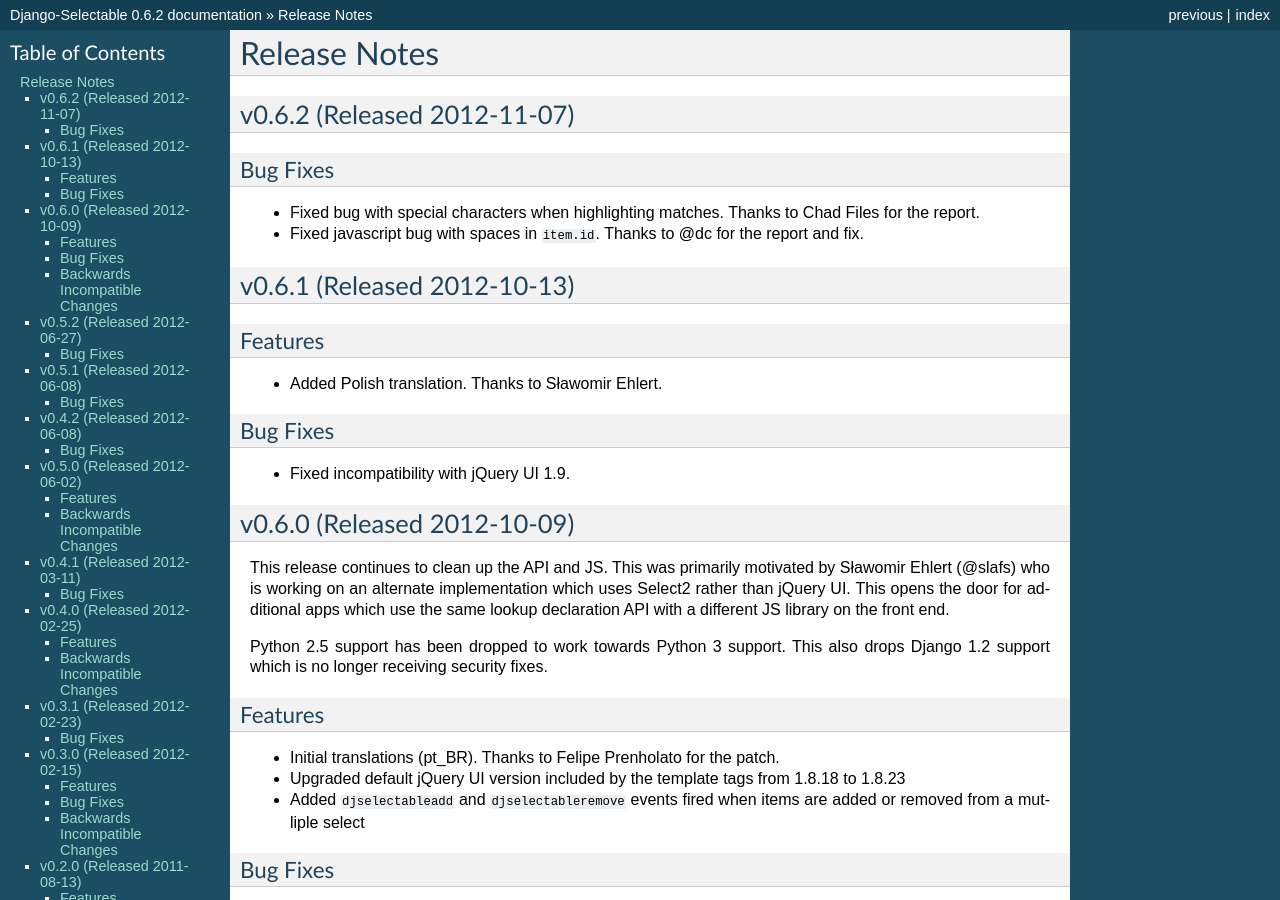
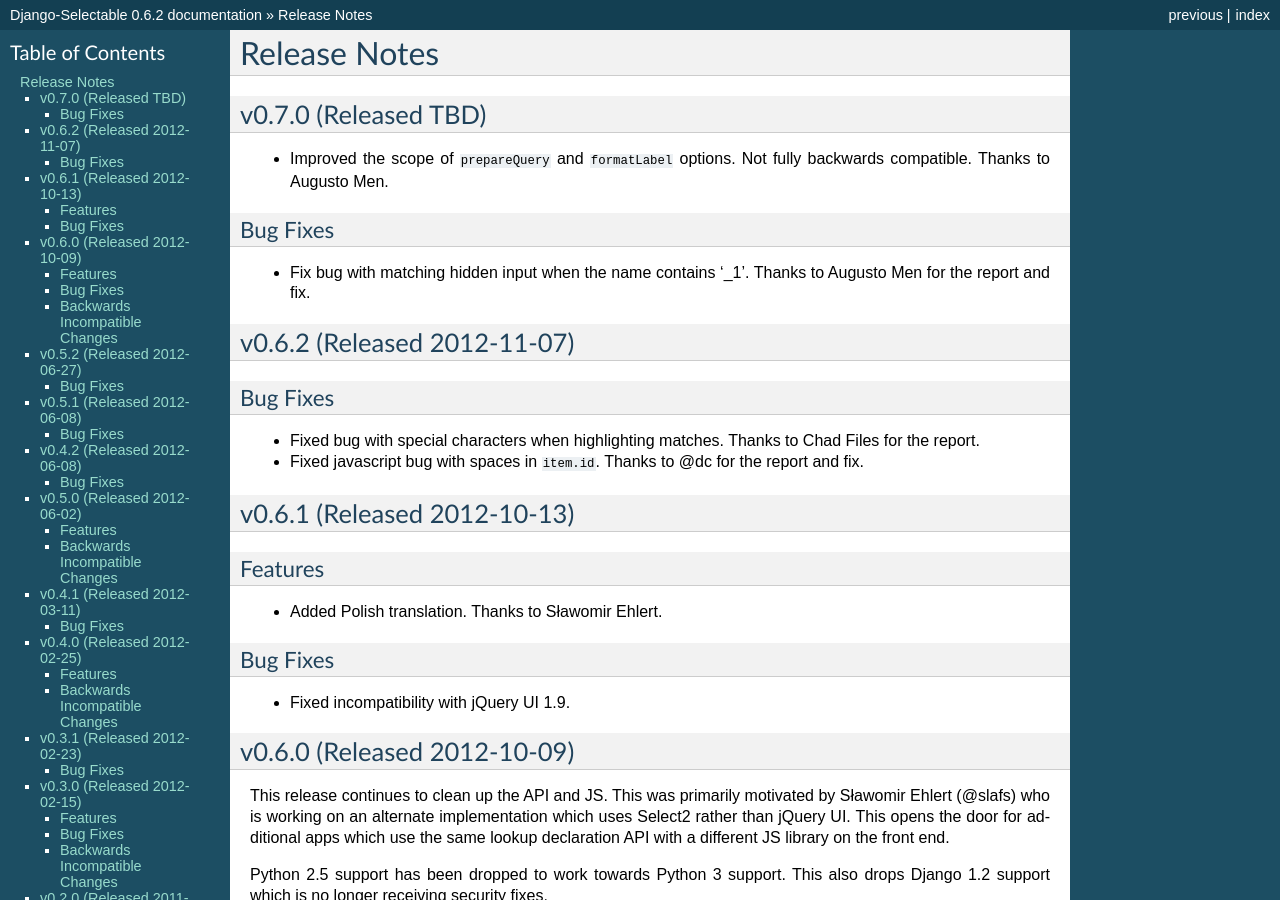
Before and after one commit to mlavin/django-selectable, a Sphinx documentation site: the page built from docs/releases.rst, in a window 1280 px wide and 900 px high. Built offline with Sphinx 7.4.7, drawn with Linux system fonts in a browser that asks for light colours.

Commit message:
Adding @augustomen to the authors list. Adding release notes. Fixes #80.

```diff
--- a/AUTHORS.txt
+++ b/AUTHORS.txt
@@ -4,6 +4,7 @@
 
 The following people who have contributed to django-selectable:
 
+Augusto Men
 @dc
 Colin Copeland
 Sławomir Ehlert
--- a/docs/releases.rst
+++ b/docs/releases.rst
@@ -1,5 +1,17 @@
 Release Notes
 ==================
+
+v0.7.0 (Released TBD)
+--------------------------------------
+
+
+- Improved the scope of ``prepareQuery`` and ``formatLabel`` options. Not fully backwards compatible. Thanks to Augusto Men.
+
+
+Bug Fixes
+_________________
+
+- Fix bug with matching hidden input when the name contains '_1'. Thanks to Augusto Men for the report and fix.
 
 
 v0.6.2 (Released 2012-11-07)
```
